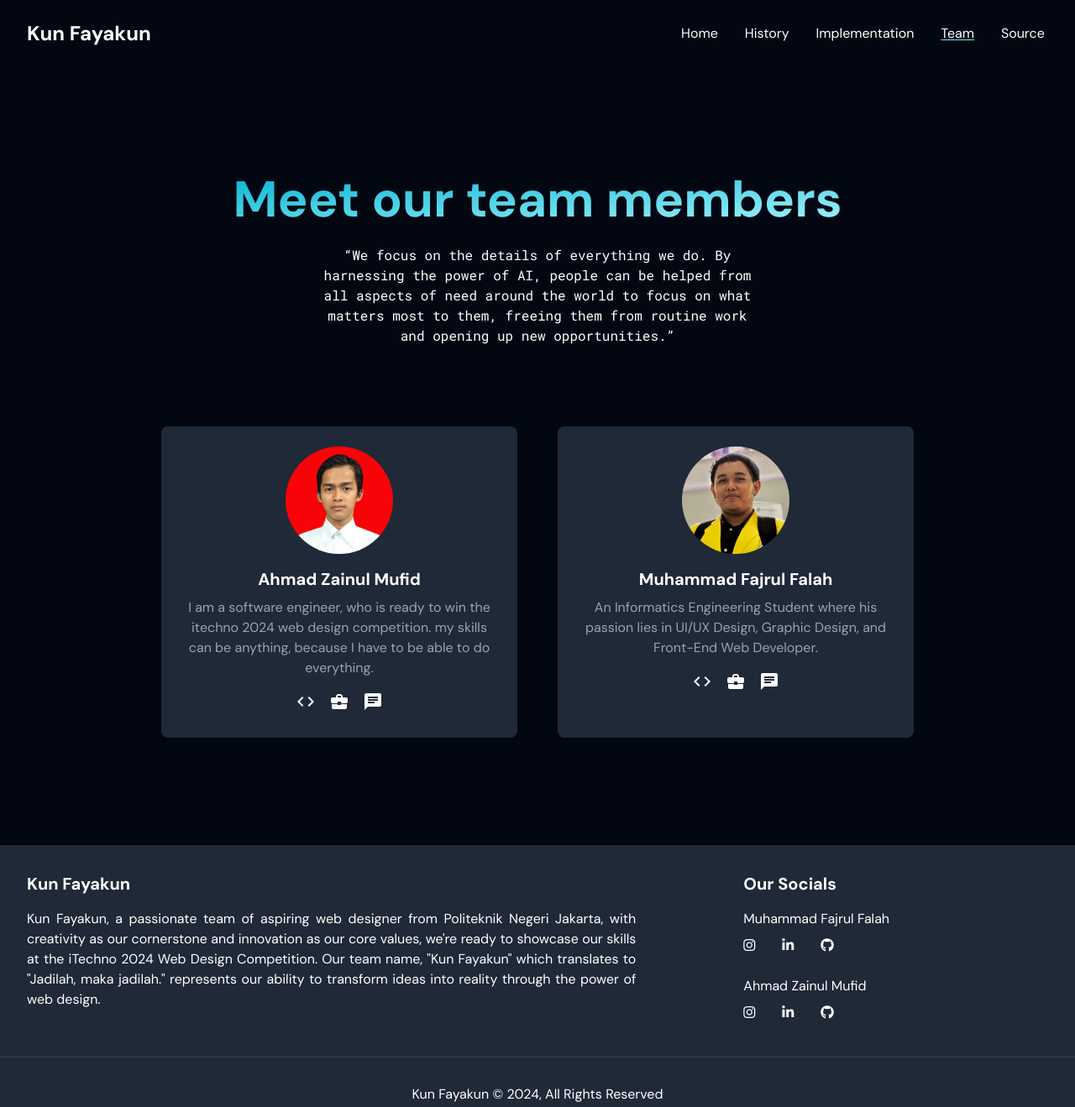
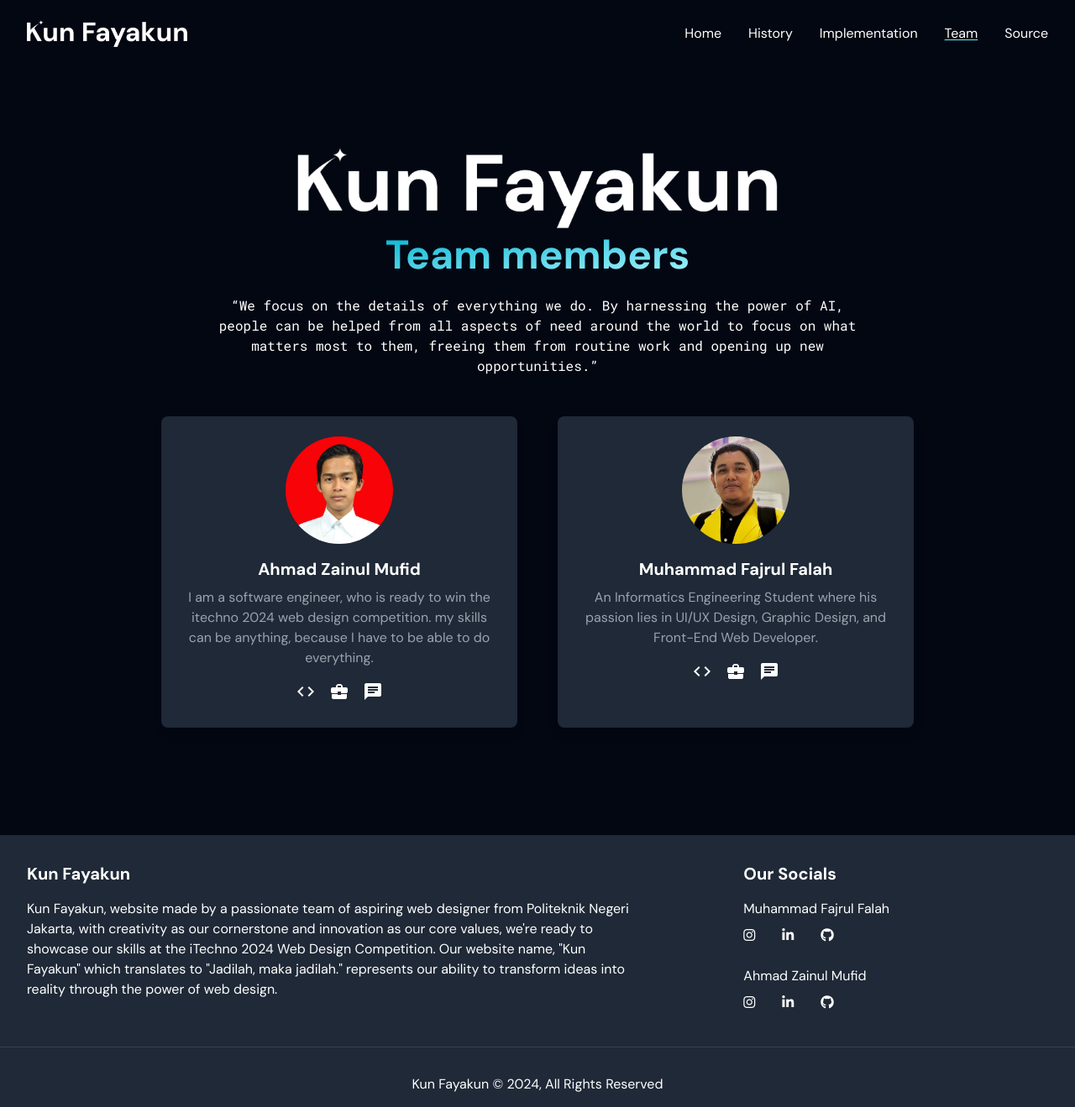
Before and after one commit to ahmadzainulmufid/Lomba_Web-Design, a website built with Vite: page team.html in a window 1280 px wide. Shown: the top 1319 px of the page at 84% size. Built offline with nearby package versions, Linux system fonts and the light colour scheme.

Commit message:
Icon Added + Adjustment to the footer and code formattting

```diff
--- a/history.html
+++ b/history.html
@@ -5,6 +5,7 @@
     <meta charset="UTF-8">
     <meta name="viewport" content="width=device-width, initial-scale=1.0">
     <title>Kun Fayakun</title>
+    <link rel="icon" type="image/x-icon" href="Gambar/Kun Fayakun Icon.png">
     <link rel="stylesheet" href="CSS/font.css">
     <link rel="stylesheet" href="https://fonts.googleapis.com/css2?family=Material+Icons&display=block">
     <link rel="stylesheet" href="https://unpkg.com/aos@2.3.1/dist/aos.css" />
@@ -34,27 +35,40 @@
     <nav class="hidden md:flex py-6 navbar bg-transparent">
         <div class="container mx-auto flex justify-between items-center px-8">
             <div>
-                <a href="#" class="text-white font-bold text-2xl">Kun Fayakun</a>
+                <a href="index.html" class="text-white font-bold text-2xl">
+                    <img src="Gambar/Kun Fayakun.png" alt="Kun Fayakun" class="h-8" />
+                </a>
             </div>
             <div>
                 <ul class="flex space-x-8">
-                    <li><a href="index.html" class="hover:text-cyan-300">Home</a></li>
-                    <li><a href="history.html"
+                    <li>
+                        <a href="index.html" class="hover:text-cyan-300">Home</a>
+                    </li>
+                    <li>
+                        <a href="history.html"
                             class="hover:text-cyan-300 underline underline-offset-2 decoration-cyan-300">History</a>
                     </li>
-                    <li><a href="implementation.html" class="hover:text-cyan-300">Implementation</a></li>
-                    <li><a href="team.html" class="hover:text-cyan-300">Team</a></li>
-                    <li><a href="source.html" class="hover:text-cyan-300">Source</a></li>
+                    <li>
+                        <a href="implementation.html" class="hover:text-cyan-300">Implementation</a>
+                    </li>
+                    <li>
+                        <a href="team.html" class="hover:text-cyan-300">Team</a>
+                    </li>
+                    <li>
+                        <a href="source.html" class="hover:text-cyan-300">Source</a>
+                    </li>
                 </ul>
             </div>
         </div>
     </nav>
 
-    <nav class="flex md:hidden py-6 navbar bg-transparent ">
+    <nav class="flex md:hidden py-6 navbar bg-transparent">
         <div class="container mx-auto flex flex-col">
             <div class="flex flex-row justify-between items-center px-6">
-                <a href="#" class="text-white font-bold text-2xl">Kun Fayakun</a>
-                <span class="material-icons" onclick="toggleMenu()">menu</span>
+                <a href="index.html" class="text-white font-bold text-2xl">
+                    <img src="Gambar/Kun Fayakun 2.png" alt="Kun Fayakun" class="h-8 mb-1" />
+                </a>
+                <span class="material-icons text-4xl" onclick="toggleMenu()">menu</span>
             </div>
             <div id="menu" class="hidden">
                 <ul class="flex flex-col mt-6 space-y-2 justify-center items-center w-full">
@@ -101,8 +115,10 @@
                 <div class="order-1 hidden md:flex w-5/12"></div>
                 <div class="order-1 w-full md:w-5/12 px-6 py-4 bg-gray-800 rounded-lg shadow-md">
                     <h3 class="font-bold text-white text-xl">Initial Concept</h3>
-                    <p class="text-xs md:text-sm mb-3 leading-snug tracking-wide text-gray-400 text-opacity-100">1950</p>
-                    <p class="text-xs md:text-sm leading-snug tracking-wide text-white text-opacity-100">In 1950, Alan Turing, an
+                    <p class="text-xs md:text-sm mb-3 leading-snug tracking-wide text-gray-400 text-opacity-100">1950
+                    </p>
+                    <p class="text-xs md:text-sm leading-snug tracking-wide text-white text-opacity-100">In 1950, Alan
+                        Turing, an
                         English mathematician, proposed a test now known as the Turing Test to determine whether a
                         machine could think. In his paper titled "Computing Machinery and Intelligence," he stated that
                         if a machine could mimic human conversation so well that a person could not distinguish it, then
@@ -113,8 +129,10 @@
             <div class="mb-8 flex justify-between items-center w-full left-timeline" data-aos="fade-right">
                 <div class="order-1 w-full md:w-5/12 px-6 py-4 bg-gray-800 rounded-lg shadow-md">
                     <h3 class="font-bold text-white text-xl">Birth of AI as a Discipline</h3>
-                    <p class="text-xs md:text-sm mb-3 leading-snug tracking-wide text-gray-400 text-opacity-100">1956</p>
-                    <p class="text-xs md:text-sm leading-snug tracking-wide text-white text-opacity-100">This year marks the
+                    <p class="text-xs md:text-sm mb-3 leading-snug tracking-wide text-gray-400 text-opacity-100">1956
+                    </p>
+                    <p class="text-xs md:text-sm leading-snug tracking-wide text-white text-opacity-100">This year marks
+                        the
                         starting point of AI as a discipline at the Dartmouth Summer Research Project on Artificial
                         Intelligence (Dartmouth Conference). At this conference, the term "artificial intelligence" was
                         first introduced by John McCarthy, Marvin Minsky, Nathaniel Rochester, and Claude Shannon.</p>
@@ -126,8 +144,10 @@
                 <div class="order-1 hidden md:flex w-5/12"></div>
                 <div class="order-1 w-full md:w-5/12 px-6 py-4 bg-gray-800 rounded-lg shadow-md">
                     <h3 class="font-bold text-white text-xl">Early Development</h3>
-                    <p class="text-xs md:text-sm mb-3 leading-snug tracking-wide text-gray-400 text-opacity-100">1950s - 1960s</p>
-                    <p class="text-xs md:text-sm leading-snug tracking-wide text-white text-opacity-100">Researchers began
+                    <p class="text-xs md:text-sm mb-3 leading-snug tracking-wide text-gray-400 text-opacity-100">1950s -
+                        1960s</p>
+                    <p class="text-xs md:text-sm leading-snug tracking-wide text-white text-opacity-100">Researchers
+                        began
                         developing AI programs capable of performing simple tasks such as playing chess and solving
                         logical problems. One famous program from this period is the "Logic Theorist" developed by Allen
                         Newell and Herbert A. Simon in 1955.</p>
@@ -137,8 +157,10 @@
             <div class="mb-8 flex justify-between items-center w-full left-timeline" data-aos="fade-right">
                 <div class="order-1 w-full md:w-5/12 px-6 py-4 bg-gray-800 rounded-lg shadow-md">
                     <h3 class="font-bold text-white text-xl">Optimism and Setbacks</h3>
-                    <p class="text-xs md:text-sm mb-3 leading-snug tracking-wide text-gray-400 text-opacity-100">1970s</p>
-                    <p class="text-xs md:text-sm leading-snug tracking-wide text-white text-opacity-100">There was a wave of great
+                    <p class="text-xs md:text-sm mb-3 leading-snug tracking-wide text-gray-400 text-opacity-100">1970s
+                    </p>
+                    <p class="text-xs md:text-sm leading-snug tracking-wide text-white text-opacity-100">There was a
+                        wave of great
                         optimism in AI development. However, the limitations of computer technology and difficulties in
                         developing truly intelligent systems led to a period known as the "AI Winter," where research
                         funding and interest in AI drastically declined.</p>
@@ -150,8 +172,10 @@
                 <div class="order-1 hidden md:flex w-5/12"></div>
                 <div class="order-1 w-full md:w-5/12 px-6 py-4 bg-gray-800 rounded-lg shadow-md">
                     <h3 class="font-bold text-white text-xl">AI Revival</h3>
-                    <p class="text-xs md:text-sm mb-3 leading-snug tracking-wide text-gray-400 text-opacity-100">1980s</p>
-                    <p class="text-xs md:text-sm leading-snug tracking-wide text-white text-opacity-100">AI revived with the
+                    <p class="text-xs md:text-sm mb-3 leading-snug tracking-wide text-gray-400 text-opacity-100">1980s
+                    </p>
+                    <p class="text-xs md:text-sm leading-snug tracking-wide text-white text-opacity-100">AI revived with
+                        the
                         emergence of expert systems designed to mimic the knowledge and decision-making processes of
                         human experts in specific fields. Expert systems such as MYCIN in the medical field became
                         successful examples.</p>
@@ -161,8 +185,10 @@
             <div class="mb-8 flex justify-between items-center w-full left-timeline" data-aos="fade-right">
                 <div class="order-1 w-full md:w-5/12 px-6 py-4 bg-gray-800 rounded-lg shadow-md">
                     <h3 class="font-bold text-white text-xl">Modern Advances</h3>
-                    <p class="text-xs md:text-sm mb-3 leading-snug tracking-wide text-gray-400 text-opacity-100">1990s - 2000s</p>
-                    <p class="text-xs md:text-sm leading-snug tracking-wide text-white text-opacity-100">Advances in computer
+                    <p class="text-xs md:text-sm mb-3 leading-snug tracking-wide text-gray-400 text-opacity-100">1990s -
+                        2000s</p>
+                    <p class="text-xs md:text-sm leading-snug tracking-wide text-white text-opacity-100">Advances in
+                        computer
                         technology, especially in processing speed and storage capacity, enabled the development of more
                         complex AI algorithms. Machine learning and neural networks began to develop rapidly.</p>
                 </div>
@@ -173,8 +199,10 @@
                 <div class="order-1 hidden md:flex w-5/12"></div>
                 <div class="order-1 w-full md:w-5/12 px-6 py-4 bg-gray-800 rounded-lg shadow-md">
                     <h3 class="font-bold text-white text-xl">Era of Deep Learning</h3>
-                    <p class="text-xs md:text-sm mb-3 leading-snug tracking-wide text-gray-400 text-opacity-100">2010s - Present</p>
-                    <p class="text-xs md:text-sm leading-snug tracking-wide text-white text-opacity-100">Deep learning, a branch of
+                    <p class="text-xs md:text-sm mb-3 leading-snug tracking-wide text-gray-400 text-opacity-100">2010s -
+                        Present</p>
+                    <p class="text-xs md:text-sm leading-snug tracking-wide text-white text-opacity-100">Deep learning,
+                        a branch of
                         machine learning that uses very deep neural networks, has led to major breakthroughs in various
                         AI applications such as image recognition, natural language processing, and autonomous vehicles.
                         Major tech companies like Google, Facebook, and Microsoft invest heavily in AI research and
@@ -185,8 +213,10 @@
             <div class="mb-8 flex justify-between items-center w-full left-timeline" data-aos="fade-right">
                 <div class="order-1 w-full md:w-5/12 px-6 py-4 bg-gray-800 rounded-lg shadow-md">
                     <h3 class="font-bold text-white text-xl">Future of AI</h3>
-                    <p class="text-xs md:text-sm mb-3 leading-snug tracking-wide text-gray-400 text-opacity-100">Present</p>
-                    <p class="text-xs md:text-sm leading-snug tracking-wide text-white text-opacity-100">AI continues to develop
+                    <p class="text-xs md:text-sm mb-3 leading-snug tracking-wide text-gray-400 text-opacity-100">Present
+                    </p>
+                    <p class="text-xs md:text-sm leading-snug tracking-wide text-white text-opacity-100">AI continues to
+                        develop
                         rapidly, with increasingly wide and diverse applications. Ethical and safe AI development
                         becomes a crucial focus amid the growing capabilities and adoption of AI technology across
                         various sectors.</p>
@@ -201,11 +231,13 @@
             <div class="flex flex-col mx-6 md:mx-0 md:flex-row md:space-x-32">
                 <div class="about mb-6 md:mb-0 md:w-2/3">
                     <h4 class="font-bold text-base md:text-xl mb-4">Kun Fayakun</h4>
-                    <p class="mb-4 text-xs md:text-base">Kun Fayakun, a passionate team of aspiring web designer from
+                    <p class="mb-4 text-xs md:text-base">Kun Fayakun, website made by a passionate team of aspiring web
+                        designer
+                        from
                         Politeknik
                         Negeri Jakarta, with creativity as our cornerstone and innovation as our core values, we're
                         ready to
-                        showcase our skills at the iTechno 2024 Web Design Competition. Our team name, "Kun Fayakun"
+                        showcase our skills at the iTechno 2024 Web Design Competition. Our website name, "Kun Fayakun"
                         which
                         translates to "Jadilah, maka jadilah." represents our ability to transform ideas into reality
                         through the
--- a/main.js
+++ b/main.js
@@ -2,7 +2,7 @@ import { GoogleGenerativeAI, HarmBlockThreshold, HarmCategory } from "@google/ge
 import Base64 from 'base64-js';
 import MarkdownIt from 'markdown-it';
 import { maybeShowApiKeyBanner } from './gemini-api-banner';
-import './style.css';
+// import './style.css';
 
 let API_KEY = 'AIzaSyAniUBMi3Mgos4XhB1yZ60w39hqHvJ81DQ'; // Replace with your actual API key
 
@@ -114,4 +114,4 @@ form.onsubmit = async (ev) => {
 maybeShowApiKeyBanner(API_KEY);
 
 // Periodically update chat history
-setInterval(displayChatHistory, 1000);
+// setInterval(displayChatHistory, 1000);
--- a/style.css
+++ b/style.css
@@ -1,4 +1,4 @@
-body {
+/* body {
   margin: 24px;
   font-family: system-ui, -apple-system, BlinkMacSystemFont, 'Segoe UI', Roboto, Oxygen, Ubuntu, Cantarell, 'Open Sans', 'Helvetica Neue', sans-serif;
   -webkit-font-smoothing: antialiased;
@@ -160,4 +160,4 @@ button:focus-visible {
 
 button:hover {
   opacity: 0.95;
-}
+} */
--- a/team.html
+++ b/team.html
@@ -5,6 +5,7 @@
     <meta charset="UTF-8">
     <meta name="viewport" content="width=device-width, initial-scale=1.0">
     <title>Kun Fayakun</title>
+    <link rel="icon" type="image/x-icon" href="Gambar/Kun Fayakun Icon.png">
     <link rel="stylesheet" href="CSS/font.css">
     <link rel="stylesheet" href="CSS/style.css">
     <link rel="stylesheet" href="https://fonts.googleapis.com/css2?family=Material+Icons&display=block">
@@ -18,26 +19,40 @@
     <nav class="hidden md:flex py-6 navbar bg-transparent">
         <div class="container mx-auto flex justify-between items-center px-8">
             <div>
-                <a href="#" class="text-white font-bold text-2xl">Kun Fayakun</a>
+                <a href="index.html" class="text-white font-bold text-2xl">
+                    <img src="Gambar/Kun Fayakun.png" alt="Kun Fayakun" class="h-8" />
+                </a>
             </div>
             <div>
                 <ul class="flex space-x-8">
-                    <li><a href="index.html" class="hover:text-cyan-300">Home</a></li>
-                    <li><a href="history.html" class="hover:text-cyan-300">History</a></li>
-                    <li><a href="implementation.html" class="hover:text-cyan-300">Implementation</a></li>
-                    <li><a href="team.html"
-                            class="hover:text-cyan-300 underline underline-offset-2 decoration-cyan-300">Team</a></li>
-                    <li><a href="source.html" class="hover:text-cyan-300">Source</a></li>
+                    <li>
+                        <a href="index.html" class="hover:text-cyan-300">Home</a>
+                    </li>
+                    <li>
+                        <a href="history.html" class="hover:text-cyan-300">History</a>
+                    </li>
+                    <li>
+                        <a href="implementation.html" class="hover:text-cyan-300">Implementation</a>
+                    </li>
+                    <li>
+                        <a href="team.html"
+                            class="hover:text-cyan-300 underline underline-offset-2 decoration-cyan-300">Team</a>
+                    </li>
+                    <li>
+                        <a href="source.html" class="hover:text-cyan-300">Source</a>
+                    </li>
                 </ul>
             </div>
         </div>
     </nav>
 
-    <nav class="flex md:hidden py-6 navbar bg-transparent ">
+    <nav class="flex md:hidden py-6 navbar bg-transparent">
         <div class="container mx-auto flex flex-col">
             <div class="flex flex-row justify-between items-center px-6">
-                <a href="#" class="text-white font-bold text-2xl">Kun Fayakun</a>
-                <span class="material-icons" onclick="toggleMenu()">menu</span>
+                <a href="index.html" class="text-white font-bold text-2xl">
+                    <img src="Gambar/Kun Fayakun 2.png" alt="Kun Fayakun" class="h-8 mb-1" />
+                </a>
+                <span class="material-icons text-4xl" onclick="toggleMenu()">menu</span>
             </div>
             <div id="menu" class="hidden">
                 <ul class="flex flex-col mt-6 space-y-2 justify-center items-center w-full">
@@ -63,10 +78,12 @@
         </div>
     </nav>
 
-    <div class="container mx-auto flex items-center justify-center flex-col text-center mt-12 md:mt-32 pb-4">
-        <h1 class="bg-gradient-to-br from-cyan-500 to-cyan-200 bg-clip-text text-transparent font-bold text-4xl md:text-5xl md:text-6xl mb-2 md:mb-6 mx-6">Meet
-            our team members</h1>
-        <p class="text-white text-mono text-xs md:text-base text-center mx-6 md:mx-12 lg:mx-96 mb-8">
+    <div class="container mx-auto flex items-center justify-center flex-col text-center mt-8 md:mt-24">
+        <img src="Gambar/Kun Fayakun.png" alt="Kun Fayakun" class="h-12 md:h-16 lg:h-24 mb-0 md:mb-1 lg:mb-2" />
+        <h1
+            class="bg-gradient-to-br from-cyan-500 to-cyan-200 bg-clip-text text-transparent font-bold text-3xl md:text-4xl md:text-5xl mb-2 md:mb-6 mx-6">
+            Team members</h1>
+        <p class="text-white text-mono text-xs md:text-base text-center mx-6 md:mx-12 lg:mx-64">
             “We focus on the details of everything we do. By harnessing the power of AI, people can be helped from all
             aspects of need around the world to focus on what matters most to them, freeing them from routine work and
             opening up new opportunities.”
@@ -74,17 +91,21 @@
     </div>
 
     <div class="container mx-auto">
-        <div class="flex-col lg:mx-48 flex md:flex-row space-y-6 md:space-y-0 md:space-x-12 my-12 mb-32 justify-items-center">
-            <div data-aos="fade-up" data-aos-duration="1000" class="md:w-1/2 bg-gray-800 rounded-lg shadow-lg p-6 flex flex-col items-center mx-6 md:mx-auto">
+        <div
+            class="flex-col lg:mx-48 flex md:flex-row space-y-6 md:space-y-0 md:space-x-12 my-12 mb-32 justify-items-center">
+            <div data-aos="fade-up" data-aos-duration="1000"
+                class="md:w-1/2 bg-gray-800 rounded-lg shadow-lg p-6 flex flex-col items-center mx-6 md:mx-auto">
                 <div class="w-32 h-32 rounded-full overflow-hidden mb-4">
                     <img src="Gambar/Ahmad Zainul Mufid(foto).jpg" alt="Ahmad Zainul Mufid"
                         class="w-full h-full object-cover">
                 </div>
                 <h3 class="text-xl font-bold mb-2 text-center">Ahmad Zainul Mufid</h3>
-                <p class="text-gray-400 text-center text-sm md:text-base mb-4">I am a software engineer, who is ready to win the itechno 2024 web
+                <p class="text-gray-400 text-center text-sm md:text-base mb-4">I am a software engineer, who is ready to
+                    win the itechno 2024 web
                     design competition. my skills can be anything, because I have to be able to do everything.</p>
                 <div class="flex space-x-4">
-                    <a href="https://github.com/ahmadzainulmufid" target="_blank" class="text-white hover:text-gray-400">
+                    <a href="https://github.com/ahmadzainulmufid" target="_blank"
+                        class="text-white hover:text-gray-400">
                         <i class="material-icons">code</i>
                     </a>
                     <a href="https://www.linkedin.com/in/ahmad-zainul-mufid-b29b91219/" target="_blank"
@@ -96,13 +117,15 @@
                     </a>
                 </div>
             </div>
-            <div data-aos="fade-up" data-aos-duration="1000" class="md:w-1/2 bg-gray-800 rounded-lg shadow-lg p-6 flex flex-col items-center mx-6 md:mx-auto">
+            <div data-aos="fade-up" data-aos-duration="1000"
+                class="md:w-1/2 bg-gray-800 rounded-lg shadow-lg p-6 flex flex-col items-center mx-6 md:mx-auto">
                 <div class="w-32 h-32 rounded-full overflow-hidden mb-4">
                     <img src="Gambar/Muhammad Fajrul Falah.jpeg" alt="Muhammad Fajrul Falah"
                         class="w-full h-full object-cover">
                 </div>
                 <h3 class="text-xl font-bold mb-2 text-center">Muhammad Fajrul Falah</h3>
-                <p class="text-gray-400 text-center mb-4 text-sm md:text-base">An Informatics Engineering Student where his passion lies in UI/UX Design, Graphic Design, and Front-End Web Developer.</p>
+                <p class="text-gray-400 text-center mb-4 text-sm md:text-base">An Informatics Engineering Student where
+                    his passion lies in UI/UX Design, Graphic Design, and Front-End Web Developer.</p>
                 <div class="flex space-x-4">
                     <a href="https://github.com/fajrulfalah28" target="_blank" class="text-white hover:text-gray-400">
                         <i class="material-icons">code</i>
@@ -124,11 +147,13 @@
             <div class="flex flex-col mx-6 md:mx-0 md:flex-row md:space-x-32">
                 <div class="about mb-6 md:mb-0 md:w-2/3">
                     <h4 class="font-bold text-base md:text-xl mb-4">Kun Fayakun</h4>
-                    <p class="mb-4 text-xs md:text-base text-justify">Kun Fayakun, a passionate team of aspiring web designer from
+                    <p class="mb-4 text-xs md:text-base">Kun Fayakun, website made by a passionate team of aspiring web
+                        designer
+                        from
                         Politeknik
                         Negeri Jakarta, with creativity as our cornerstone and innovation as our core values, we're
                         ready to
-                        showcase our skills at the iTechno 2024 Web Design Competition. Our team name, "Kun Fayakun"
+                        showcase our skills at the iTechno 2024 Web Design Competition. Our website name, "Kun Fayakun"
                         which
                         translates to "Jadilah, maka jadilah." represents our ability to transform ideas into reality
                         through the
```
Also changed, not shown: CSS/font.css (+5 -5 lines), CSS/style.css (+5 -8 lines), implementation.html (+30 -14 lines), index.html (+26 -11 lines), source.html (+35 -17 lines), Gambar/Kun Fayakun 2.png (added), Gambar/Kun Fayakun Icon.png (added), Gambar/Kun Fayakun.png (added).
